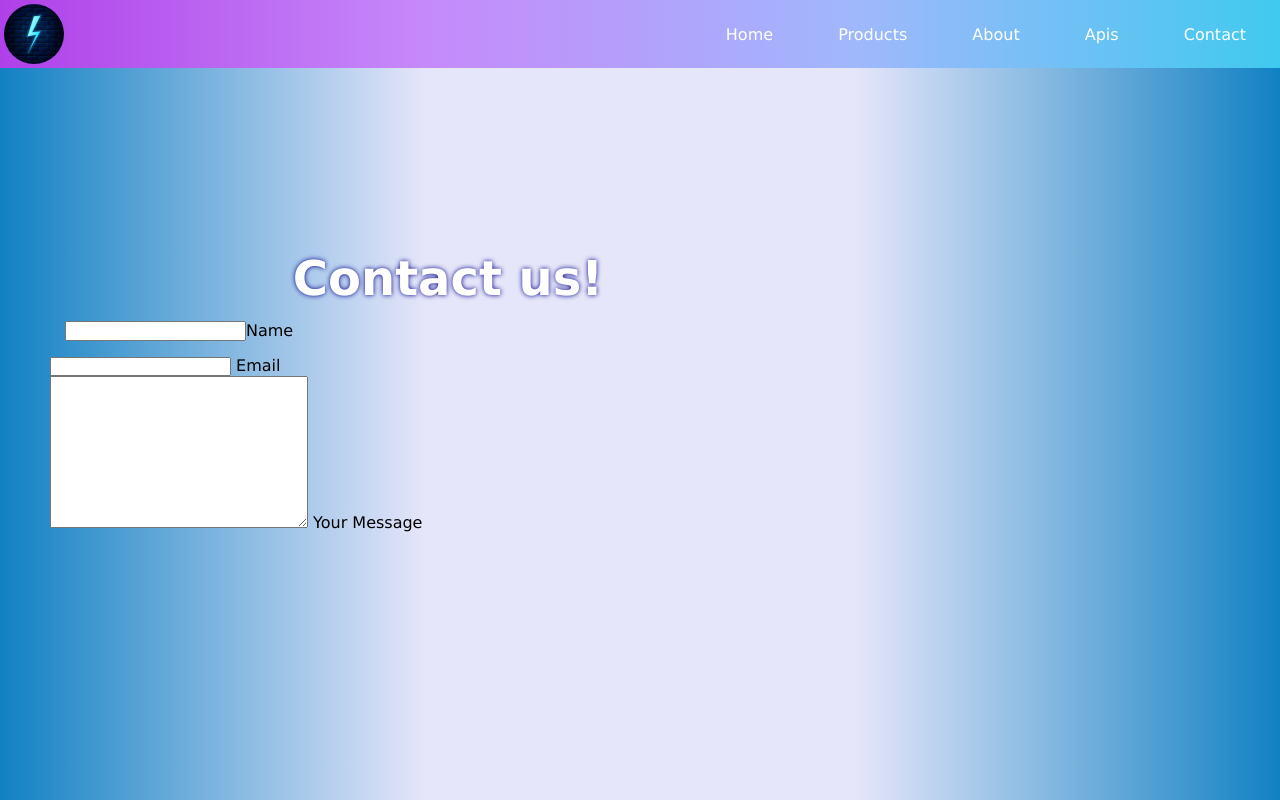
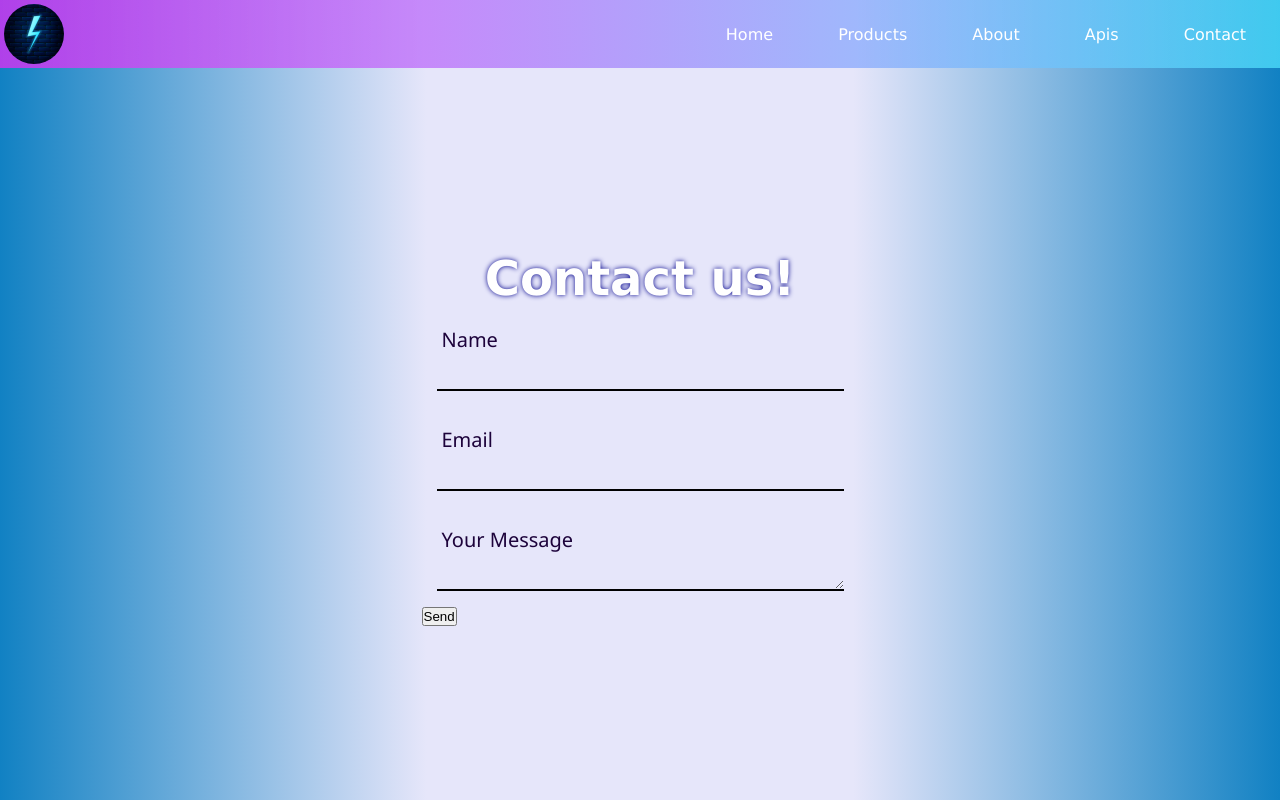
Before and after one commit to abdulqadirmuazzim/project, a Django app: template education/templates/contact.html in a window 1280 px wide. Run offline with Django 4.2, Linux system fonts and the light colour scheme; the template is opened without the code that fills it, so the values that code supplies are empty.

Commit message:
made modifications to contact page

```diff
--- a/education/templates/contact.html
+++ b/education/templates/contact.html
@@ -29,6 +29,7 @@
         </nav>
 
     </header>
+    <form action="submit">
         <div class="over">
             <h1>Contact us!</h1>
             <!-- {% csrf_token %} -->
@@ -44,9 +45,13 @@
             </div>
 
             <div class="mess">
-            <textarea id="me" cols="30" rows="10"></textarea>
+                <textarea id="me" cols="30" rows="10" required></textarea>
                 <label for="me">Your Message</label>
             </div>
+            <div class="but">
+                <button>Send</button>
+            </div>
+    </form>
     </div>
     <style>
         body {
--- a/static/som.css
+++ b/static/som.css
@@ -6,17 +6,79 @@ header img {
 
 /* contact */
 .over {
-    position: absolute;
-    display: block;
+    position: relative;
+    display: grid;
     padding: 50px;
-    height: 50%;
-    width: 70%;
+    align-items: center;
+    justify-content: center;
+    height: 80%;
+    width: 100%;
+    float: unset;
 }
 
-.norm {
-    display: flex;
+
+.norm,
+.mail,
+.mess {
     position: relative;
-    height: 50px;
+    height: 100px;
     width: 100%;
     padding: 15px;
 }
+
+#te,
+#ma,
+#me {
+    background: transparent;
+    font-size: 20px;
+    height: 100%;
+    border: none;
+    width: 100%;
+    padding: 15px;
+    outline: none;
+    border-bottom: 2px solid black;
+    transition: all 0.5s ease 0.2s;
+}
+
+.norm label,
+.mess label,
+.mail label {
+    color: rgb(29, 3, 59);
+    position: absolute;
+    padding: 20px;
+    font-size: 20px;
+    font-weight: 200px;
+    font-family: 'Segoe UI', Tahoma, Geneva, Verdana, sans-serif;
+    left: 0;
+    top: 0;
+    transition: all 0.5 ease 0.2s;
+}
+
+#te:focus,
+#te:valid,
+#ma:focus,
+#ma:valid {
+    background: blue;
+    padding: 20px 15px;
+    margin-bottom: 10px;
+
+}
+
+input:focus~label,
+input:valid~label {
+
+    color: aliceblue;
+    padding: 0px;
+    transition: 0.5s linear;
+}
+
+#me:focus {
+    background: rgb(5, 24, 116);
+    transition: all 0.5s ease 0.3s;
+}
+
+#me:focus~label {
+    color: aliceblue;
+    padding: 0;
+    transition: all 0.4s ease 0.2s;
+}
```
Lines whose indentation alone changed are shown as unchanged.
